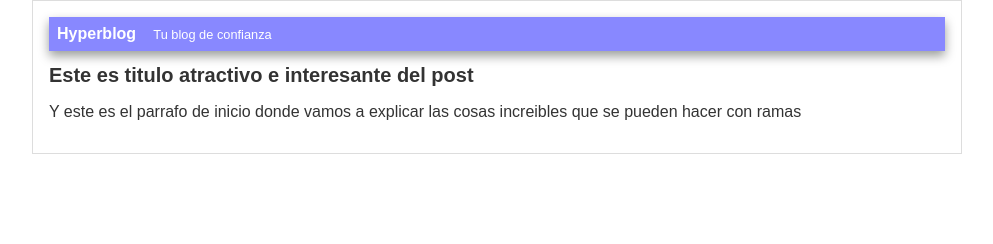
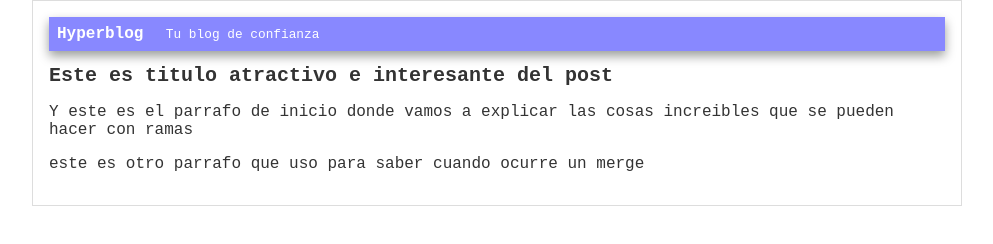
Before and after one commit to ErickBlancoML/hiperblog, a plain HTML site: page blogpost.html in a window 1280 px wide. Shown: the whole page, without its empty margins (143-1136 px from the left). Drawn offline with Linux system fonts and the light colour scheme.

Commit message:
le agregue un parrafo adicional y estilo courrier

```diff
--- a/blogpost.html
+++ b/blogpost.html
@@ -12,6 +12,7 @@
             <div id="post">
                 <h1>Este es titulo atractivo e interesante del post</h1>
                 <p>Y este es el parrafo de inicio donde vamos a explicar las cosas increibles que se pueden hacer con ramas</p>
+                <p>este es otro parrafo que uso para saber cuando ocurre un merge</p>
             </div>
         </div>
     </body>
--- a/css/estulos.css
+++ b/css/estulos.css
@@ -1,7 +1,7 @@
 body{
     color: #333;
     text-align: left;
-    font-family: Arial, Helvetica, sans-serif;
+    font-family: 'Courier New', Courier, monospace;
     font-size: 16px;
     margin: 0;
     padding: 0;
```
